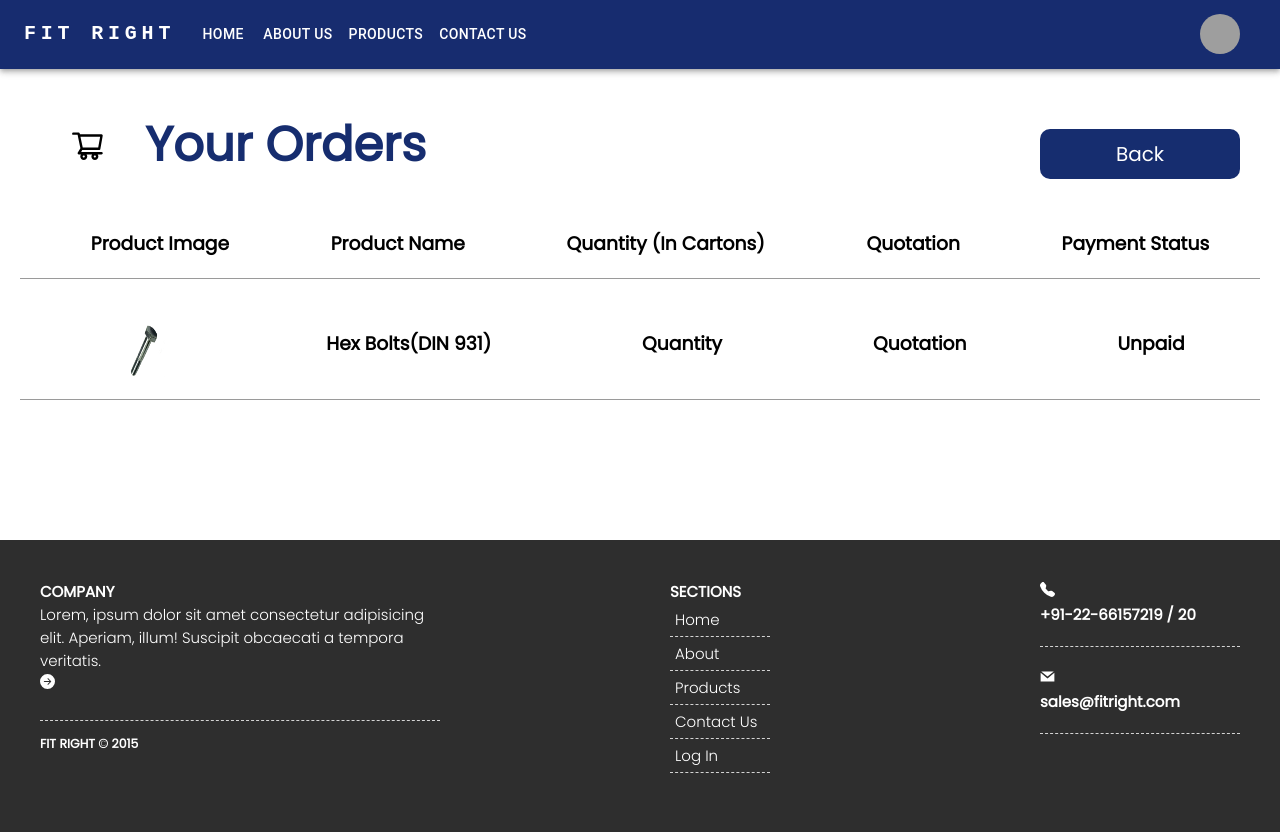
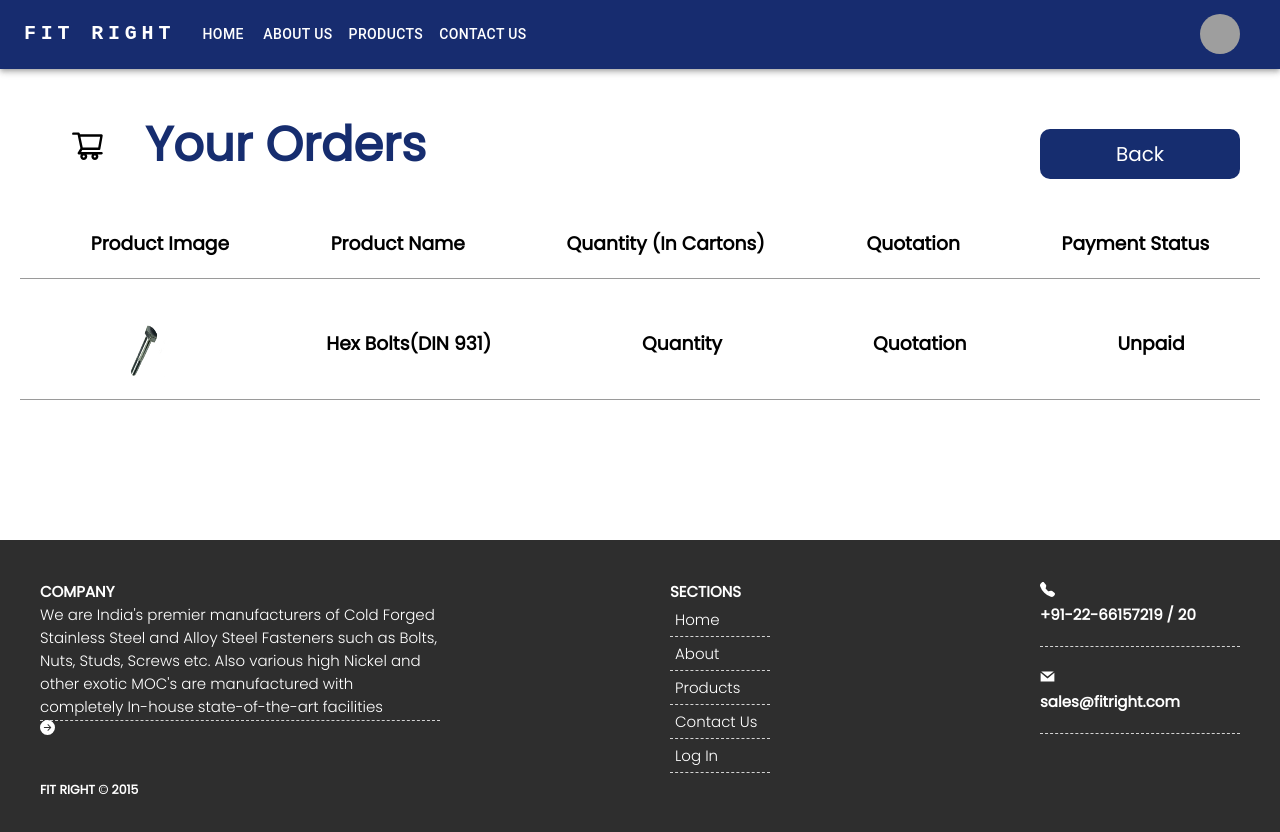
Before and after one commit to akshayrathod205/Sem5-MPR-Frontend, a React (Vite) app: page /userdash in a window 1280 px wide. Shown: the top 832 px of the page. Built offline with nearby package versions, Linux system fonts and the light colour scheme; grey boxes are pictures that could not be loaded.

Commit message:
Update footer.jsx

```diff
--- a/src/Components/footer.jsx
+++ b/src/Components/footer.jsx
@@ -11,7 +11,7 @@ export default function Footer(){
     <div className="footer">
       <div className="company">
         <h4>COMPANY</h4>
-        <p>Lorem, ipsum dolor sit amet consectetur adipisicing elit. Aperiam, illum! Suscipit obcaecati a tempora veritatis.</p>
+        <p>We are India's premier manufacturers of Cold Forged Stainless Steel and Alloy Steel Fasteners such as Bolts, Nuts, Studs, Screws etc. Also various high Nickel and other exotic MOC's are manufactured with completely In-house state-of-the-art facilities</p>
         <span><BsFillArrowRightCircleFill/></span>
         <h5>FIT RIGHT © 2015</h5>
       </div>
```
